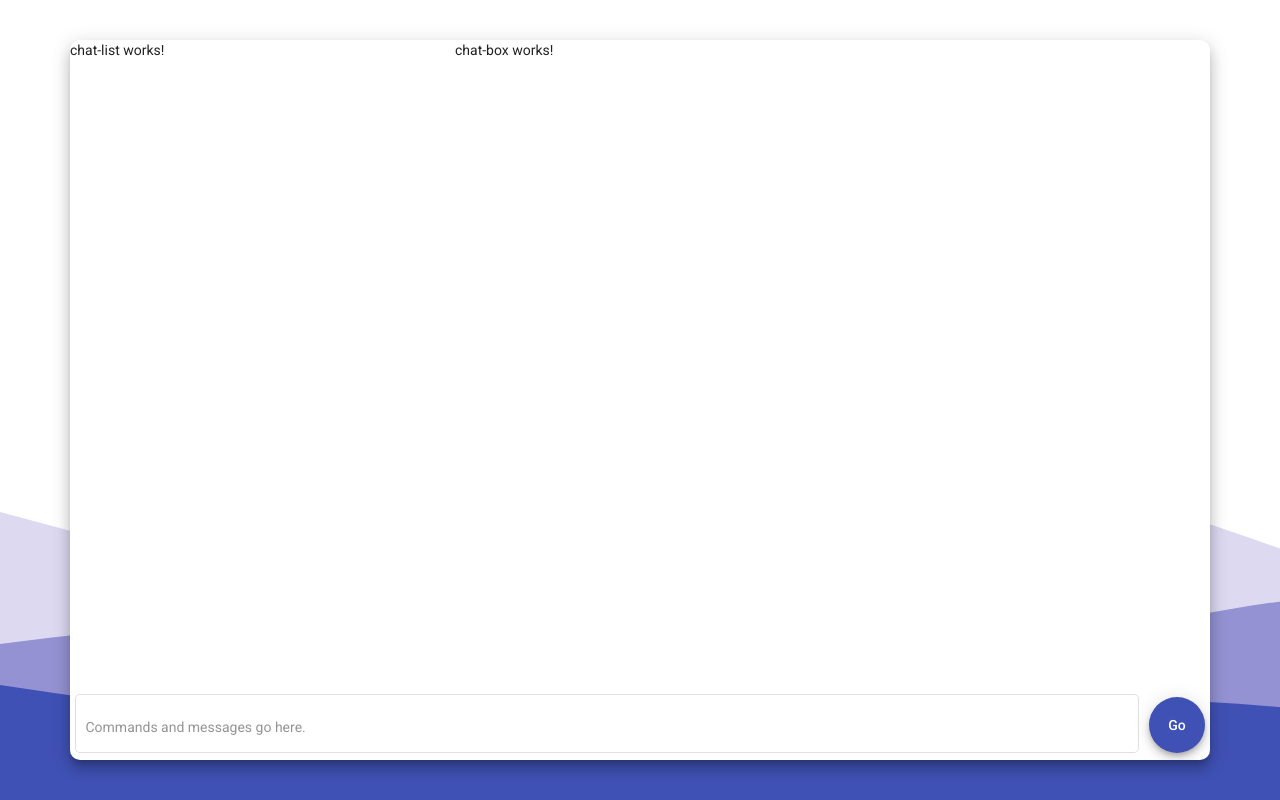
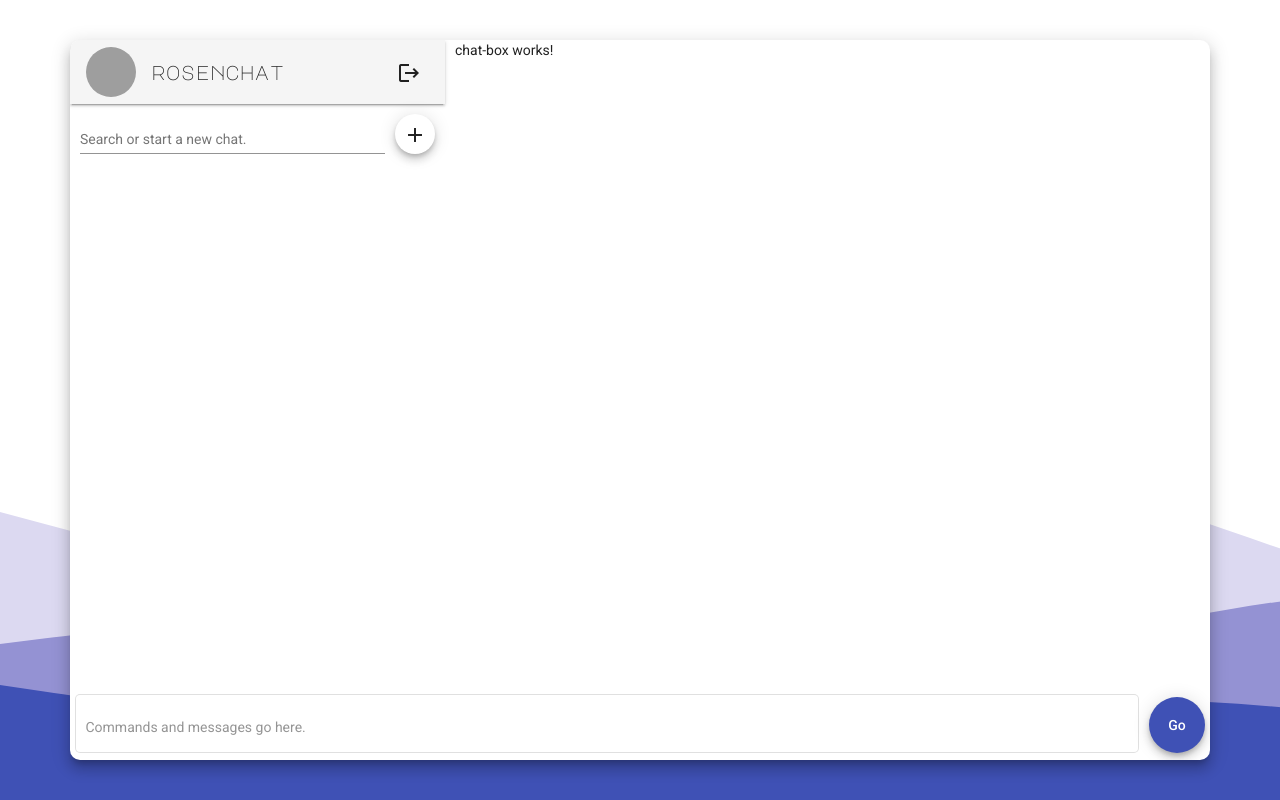
Before and after one commit to shivanshkc/rosenchat, an Angular app: page /home in a window 1280 px wide. Built offline with nearby package versions, Linux system fonts and the light colour scheme; grey boxes are pictures that could not be loaded.

Commit message:
Added navbar and search bar in chat-list.

```diff
--- a/src/modules/home/components/chat-list/chat-list.component.html
+++ b/src/modules/home/components/chat-list/chat-list.component.html
@@ -1 +1,23 @@
-<p>chat-list works!</p>
+<!-- This toolbar's border radius and color changes as per screen size. -->
+<mat-toolbar class="mat-elevation-z2">
+  <div class="photo-frame">
+    <img src="https://picsum.photos/200/200" alt="photo" />
+  </div>
+
+  <span class="toolbar-title">{{ title }}</span>
+  <span class="spacer"></span>
+
+  <button mat-icon-button>
+    <mat-icon>logout</mat-icon>
+  </button>
+</mat-toolbar>
+
+<div class="search-input-wrapper align-vertical">
+  <mat-form-field>
+    <input matInput autocomplete="off" placeholder="Search or start a new chat." />
+  </mat-form-field>
+
+  <button mat-mini-fab color="">
+    <mat-icon>add</mat-icon>
+  </button>
+</div>
--- a/src/modules/home/components/chat-list/chat-list.component.scss
+++ b/src/modules/home/components/chat-list/chat-list.component.scss
@@ -0,0 +1,53 @@
+// For the photo frame.
+.photo-frame {
+  // Adding height and width for even border-radius.
+  width: 50px;
+  min-width: 50px;
+  height: auto;
+
+  // Making the circular frame.
+  border-radius: 50%;
+  // The image overflowing the frame will not be visible.
+  overflow: hidden;
+}
+
+// For the photo.
+.photo-frame img {
+  // Putting image in the middle of the frame.
+  margin-left: auto;
+  margin-right: auto;
+
+  // Full height and width.
+  height: 100%;
+  width: 100%;
+}
+
+// For the title on the toolbar.
+.toolbar-title {
+  // Cool font for title.
+  font-family: 'Major Mono Display', monospace;
+  // Distance from the image.
+  margin-left: 15px;
+}
+
+// For the spacer between toolbar title and toolbar buttons.
+.spacer {
+  // Adds space between the toolbar title and toolbar buttons.
+  flex: 1 1 auto;
+}
+
+// For the div that wraps the search input.
+.search-input-wrapper {
+  // Take full width.
+  width: 100%;
+  // Padding on all sides.
+  padding: 10px;
+}
+
+// For the search input's mat-form-field.
+.search-input-wrapper mat-form-field {
+  // Distance from the side button.
+  margin-right: 10px;
+  // Width as per button's size and margin.
+  width: calc(100% - 40px - 10px);
+}
--- a/src/modules/home/components/chat-list/chat-list.component.ts
+++ b/src/modules/home/components/chat-list/chat-list.component.ts
@@ -5,4 +5,6 @@ import { Component } from '@angular/core';
   templateUrl: './chat-list.component.html',
   styleUrls: ['./chat-list.component.scss'],
 })
-export class ChatListComponent {}
+export class ChatListComponent {
+  public title = 'rosenchat';
+}
--- a/src/modules/home/home.component.scss
+++ b/src/modules/home/home.component.scss
@@ -15,7 +15,7 @@
 // For the home card, that contains basically everything.
 .home-card {
   // Removes the padding.
-  padding: 5px;
+  padding: 0;
   // Curved corners.
   border-radius: 10px;
   // Children do not run out.
@@ -34,7 +34,7 @@
 }
 
 // For row children.
-.row > * {
+.inner-container .row > * {
   // No padding.
   padding: 0;
 }
@@ -69,15 +69,18 @@
   flex: 0 0 auto;
   // Right clearance.
   padding-right: 5px !important;
+  // Contents will be hidden if width is 0.
+  overflow-x: hidden;
 }
 
 // For the div that wraps the chat-box component.
 .chat-box-wrapper {
   // Flex part of Bootstrap's col-4, width part will be attached by the animation.
   flex: 0 0 auto;
-
   // Left clearance.
   padding-left: 5px !important;
+  // Contents will be hidden if width is 0.
+  overflow-x: hidden;
 }
 
 // For small screens (width < 768px).
```
